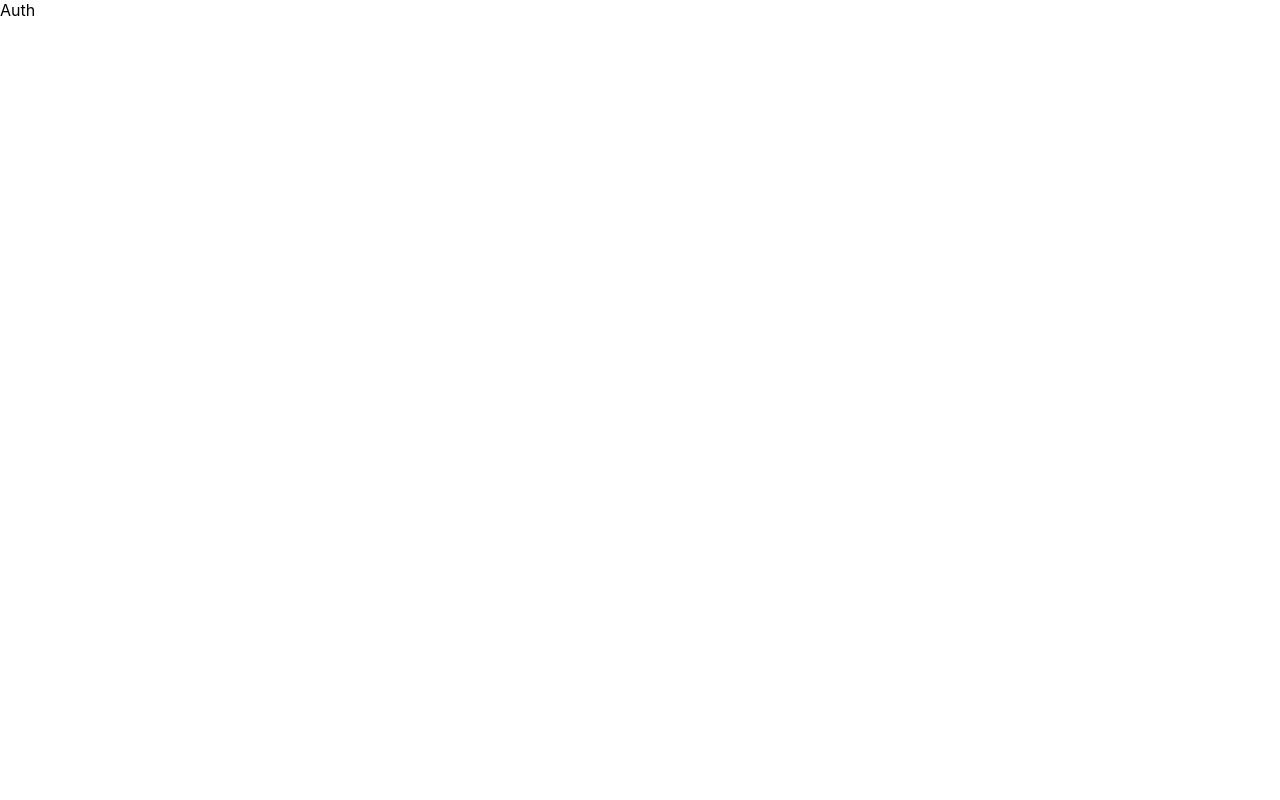
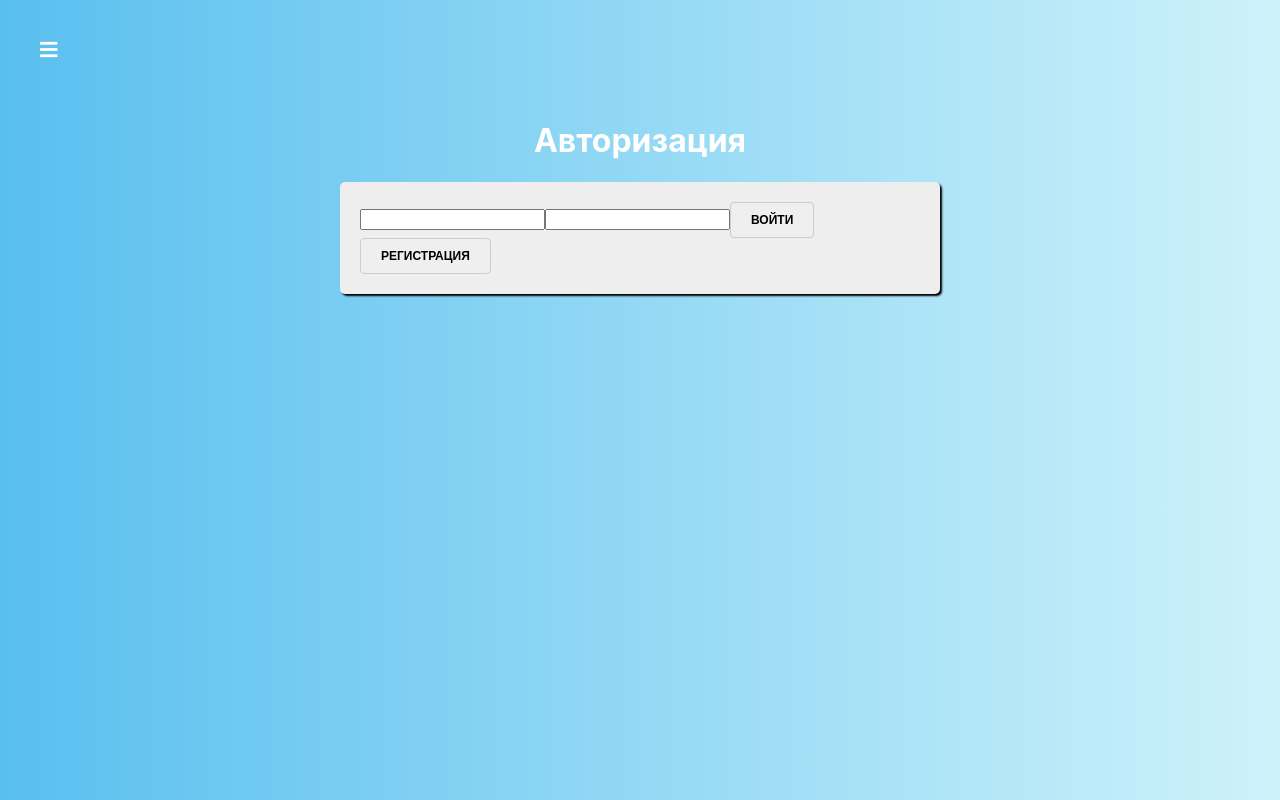
Before and after one commit to Mayamee/react-quiz, a React (Create React App) app: page /auth in a window 1280 px wide. Built offline with nearby package versions, Linux system fonts and the light colour scheme.

Commit message:
074 - Страница Авторизации

```diff
--- a/src/containers/Auth/Auth.jsx
+++ b/src/containers/Auth/Auth.jsx
@@ -1,9 +1,31 @@
 import React, { Component } from "react";
-
+import classes from "./Auth.module.scss";
+import Button from "../../components/UI/Button/Button";
 class Auth extends Component {
   state = {};
+  loginHandler = () => {};
+  registerHandler() {}
+  submitHandler(event) {
+    event.preventDefault();
+  }
   render() {
-    return <div>Auth</div>;
+    return (
+      <div className={classes.Auth}>
+        <div>
+          <h1>Авторизация</h1>
+          <form className={classes.AuthForm} onSubmit={this.submitHandler}>
+            <input type="text" />
+            <input type="text" />
+            <Button type="success" onClick={this.loginHandler}>
+              Войти
+            </Button>
+            <Button type="primary" onClick={this.registerHandler}>
+              Регистрация
+            </Button>
+          </form>
+        </div>
+      </div>
+    );
   }
 }
 
--- a/src/containers/Auth/Auth.module.scss
+++ b/src/containers/Auth/Auth.module.scss
@@ -0,0 +1,23 @@
+.Auth {
+  display: flex;
+  justify-content: center;
+  padding-top: 100px;
+  flex-grow: 1;
+  width: 100%;
+  background: linear-gradient(270deg, #cef2fa 0%, #59bfef 100%);
+  & > div {
+    width: 100%;
+    max-width: 600px;
+    padding: 0 20px;
+  }
+  h1 {
+    color: #fff;
+    text-align: center;
+  }
+}
+.AuthForm {
+  background: #eee;
+  box-shadow: 2px 2px 2px rgba($color: #000, $alpha: 1);
+  padding: 20px;
+  border-radius: 5px;
+}
```
